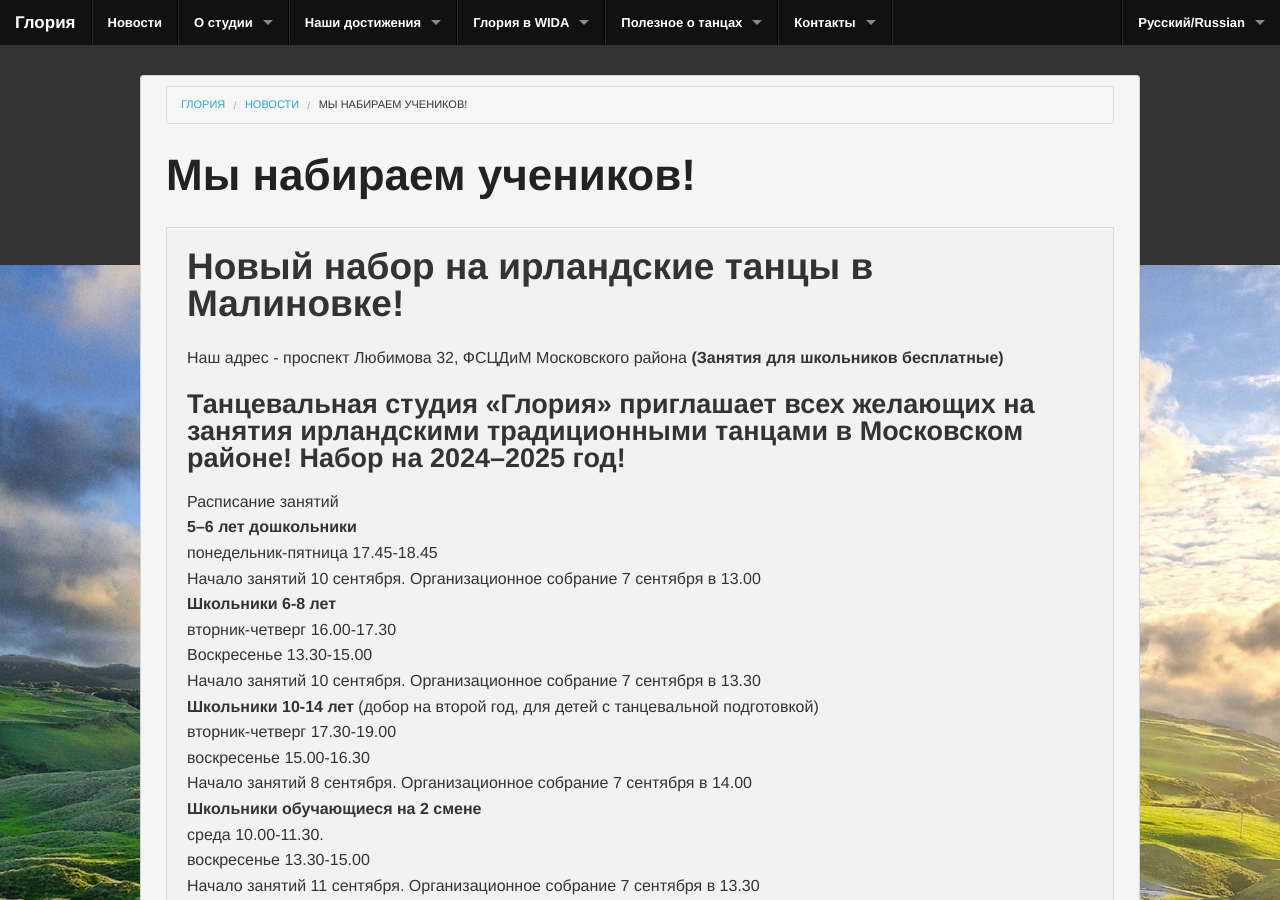
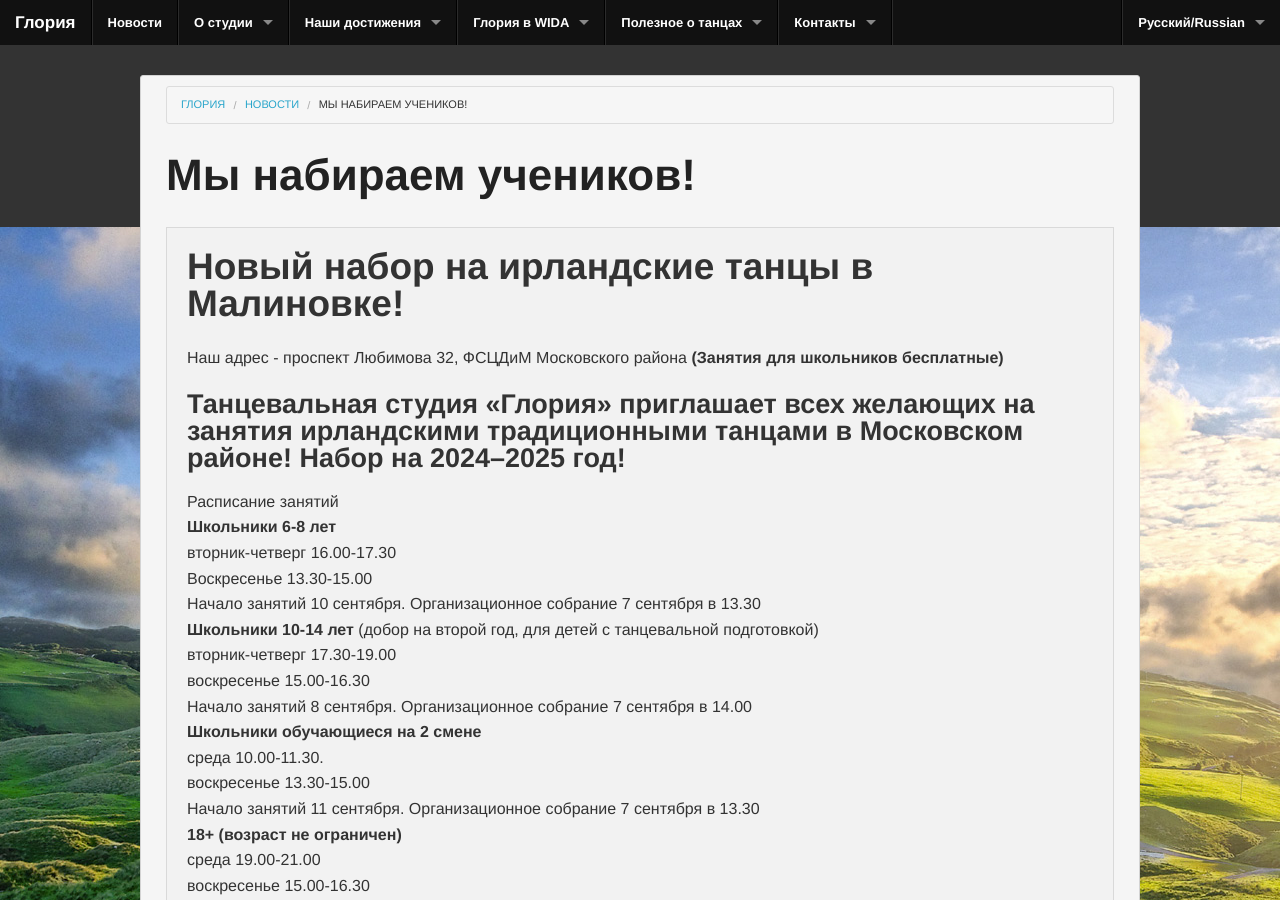
Before and after one commit to gloria-studio/gloria-studio.github.io, a Jekyll site: the page built from _posts/2015-08-26-we-recruit-studens.md, in a window 1280 px wide and 900 px high. Built offline with Jekyll 4.4.1, drawn with Linux system fonts in a browser that asks for light colours.

Commit message:
Update 2015-08-26-we-recruit-studens.md

```diff
--- a/_posts/2015-08-26-we-recruit-studens.md
+++ b/_posts/2015-08-26-we-recruit-studens.md
@@ -11,9 +11,6 @@ published: true
 ### Танцевальная студия «Глория» приглашает всех желающих на занятия ирландскими традиционными танцами в Московском районе! Набор на 2024--2025 год!
 
 Расписание занятий
-**5–6 лет дошкольники**
-понедельник-пятница 17.45-18.45
-Начало занятий 10 сентября. Организационное собрание 7 сентября в 13.00
 **Школьники 6-8 лет**
 вторник-четверг 16.00-17.30
 Воскресенье 13.30-15.00
```
